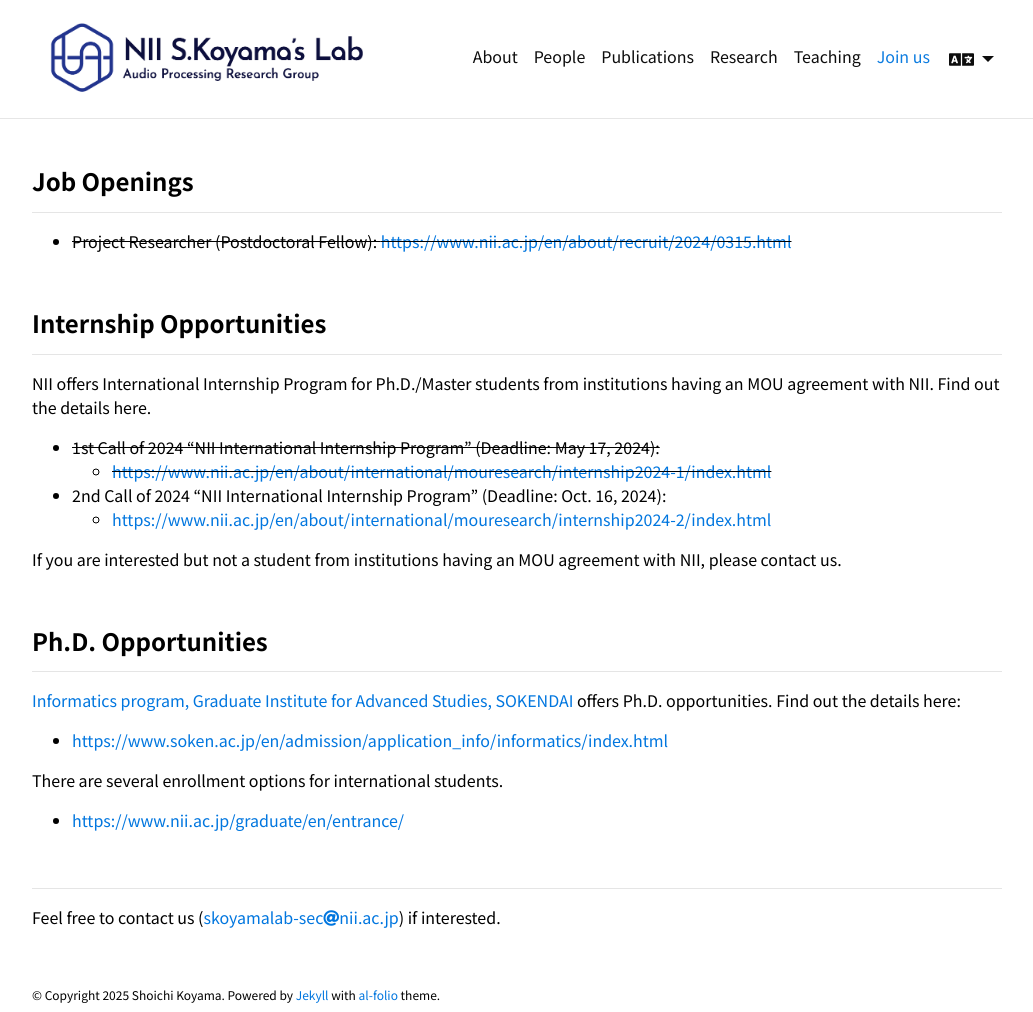
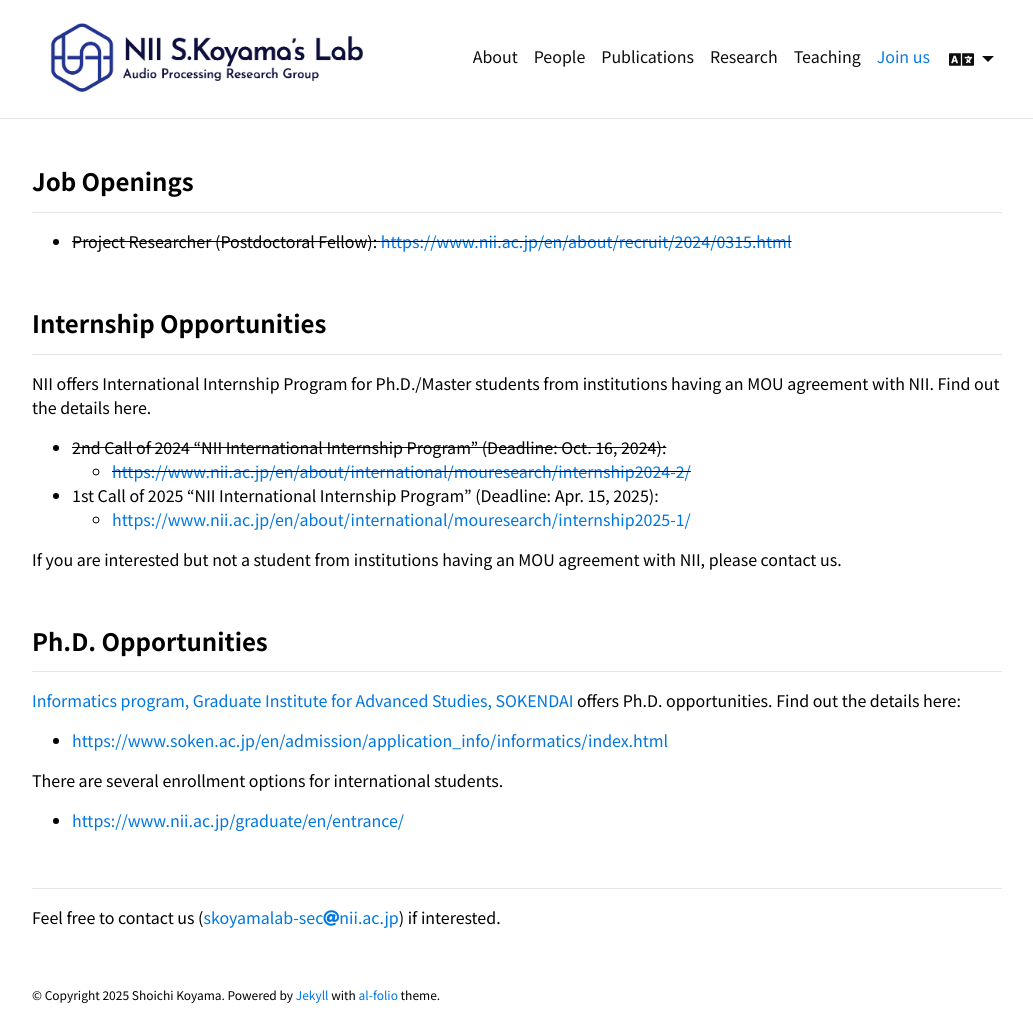
Before and after one commit to skoyamalab/skoyamalab.github.io, a Jekyll site: the page built from _pages/recruitment.md, in a window 1280 px wide and 1012 px high. Shown: the whole window, without its empty margins (123-1156 px from the left). Built offline with Jekyll 4.4.1, drawn with Linux system fonts in a browser that asks for light colours; comment, search, counter and statistics services are not loaded; a style sheet for code colours, icons or effects is not loaded.

Commit message:
updated recruitment

```diff
--- a/_pages/recruitment.md
+++ b/_pages/recruitment.md
@@ -22,10 +22,10 @@ nav_order: 5
 
 NII offers International Internship Program for Ph.D./Master students from institutions having an MOU agreement with NII. Find out the details here.
 
-- ~~1st Call of 2024  "NII International Internship Program" (Deadline: May 17, 2024):~~
-    - ~~[https://www.nii.ac.jp/en/about/international/mouresearch/internship2024-1/index.html](https://www.nii.ac.jp/en/about/international/mouresearch/internship2024-1/index.html)~~
-- 2nd Call of 2024  "NII International Internship Program" (Deadline: Oct. 16, 2024):
-    - [https://www.nii.ac.jp/en/about/international/mouresearch/internship2024-2/index.html](https://www.nii.ac.jp/en/about/international/mouresearch/internship2024-2/index.html)
+- ~~2nd Call of 2024  "NII International Internship Program" (Deadline: Oct. 16, 2024):~~
+    - ~~[https://www.nii.ac.jp/en/about/international/mouresearch/internship2024-2/](https://www.nii.ac.jp/en/about/international/mouresearch/internship2024-2/)~~
+- 1st Call of 2025  "NII International Internship Program" (Deadline: Apr. 15, 2025):
+    - [https://www.nii.ac.jp/en/about/international/mouresearch/internship2025-1/](https://www.nii.ac.jp/en/about/international/mouresearch/internship2025-1/)
 
 If you are interested but not a student from institutions having an MOU agreement with NII, please contact us.
 
```
Also changed, not shown: _news/announcement20230912.md (deleted, +0 -9 lines), _news_ja/announcement20230912.md (deleted, +0 -9 lines), _pages_ja/recruitment.md (+4 -4 lines).
